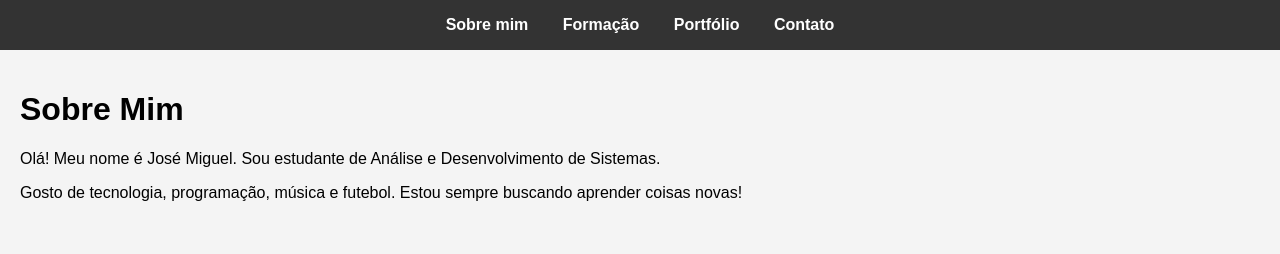
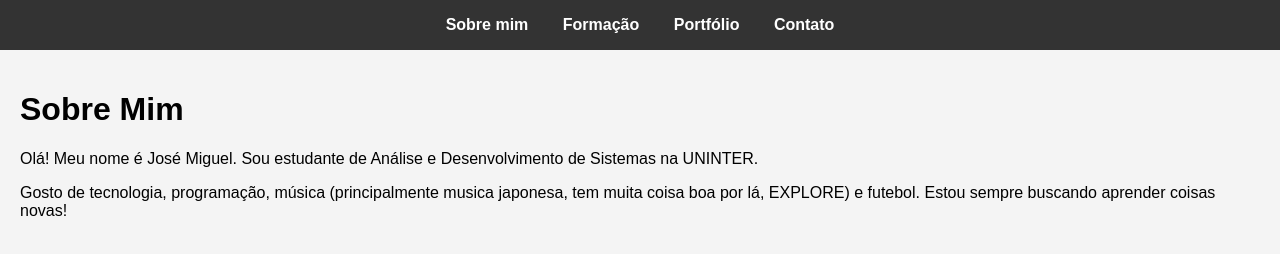
Before and after one commit to miguelkk1/trabalho-ads, a plain HTML site: page index.html in a window 1280 px wide. Drawn offline with Linux system fonts and the light colour scheme.

Commit message:
Update index.html

```diff
--- a/index.html
+++ b/index.html
@@ -18,8 +18,8 @@
 
   <main>
     <h1>Sobre Mim</h1>
-    <p>Olá! Meu nome é José Miguel. Sou estudante de Análise e Desenvolvimento de Sistemas.</p>
-    <p>Gosto de tecnologia, programação, música e futebol. Estou sempre buscando aprender coisas novas!</p>
+    <p>Olá! Meu nome é José Miguel. Sou estudante de Análise e Desenvolvimento de Sistemas na UNINTER.</p>
+    <p>Gosto de tecnologia, programação, música (principalmente musica japonesa, tem muita coisa boa por lá, EXPLORE) e futebol. Estou sempre buscando aprender coisas novas!</p>
   </main>
 </body>
 </html>
```
